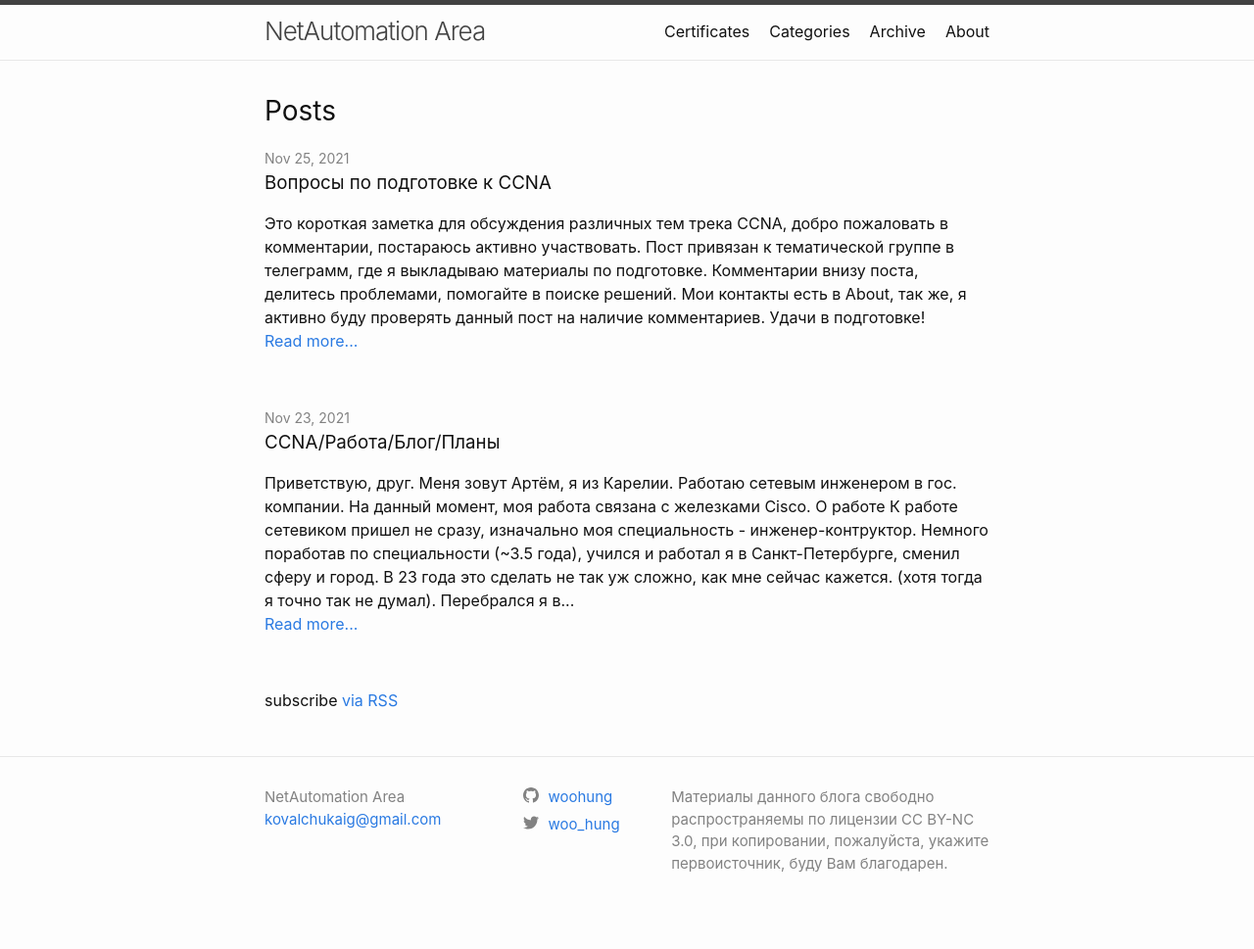
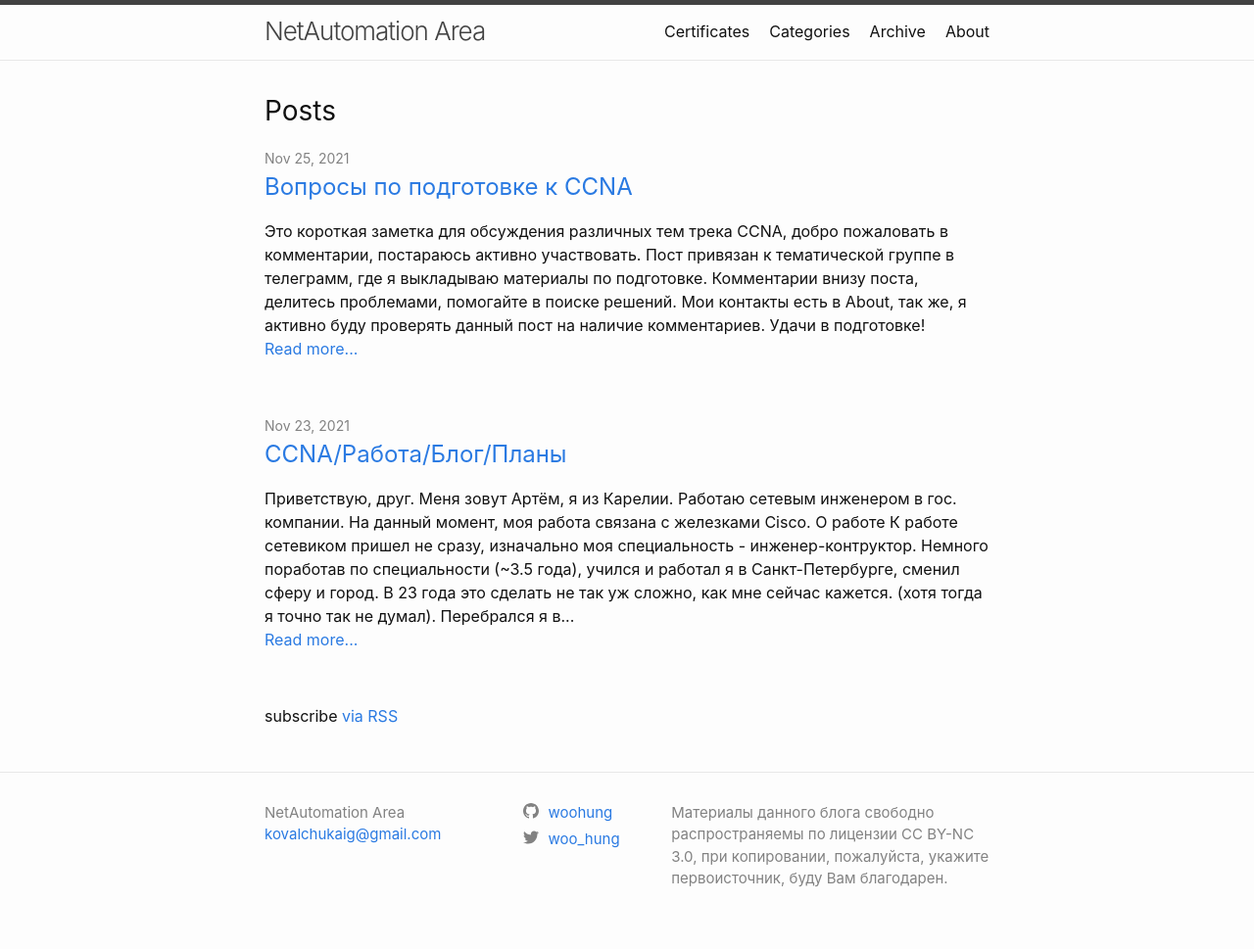
Before and after one commit to woohung/woohung.github.io, a Jekyll site: the page built from index.md, in a window 1280 px wide. Shown: the whole page at 98% size. Built offline with Jekyll 4.4.1, drawn with Linux system fonts in a browser that asks for light colours.

Commit message:
Update home.html

```diff
--- a/_layouts/home.html
+++ b/_layouts/home.html
@@ -17,7 +17,9 @@ layout: default
         {%- assign date_format = site.minima.date_format | default: "%b %-d, %Y" -%}
         <span class="post-meta">{{ post.date | date: date_format }}</span>
         <h3>
-          {{ post.title | escape }}
+          <a class="post-link" href="{{ post.url | relative_url }}">
+            {{ post.title | escape }}
+          </a>
         </h3>
         {{ post.content | strip_html | truncatewords:75}}<br>
             <a href="{{ post.url }}">Read more...</a><br><br>
```
